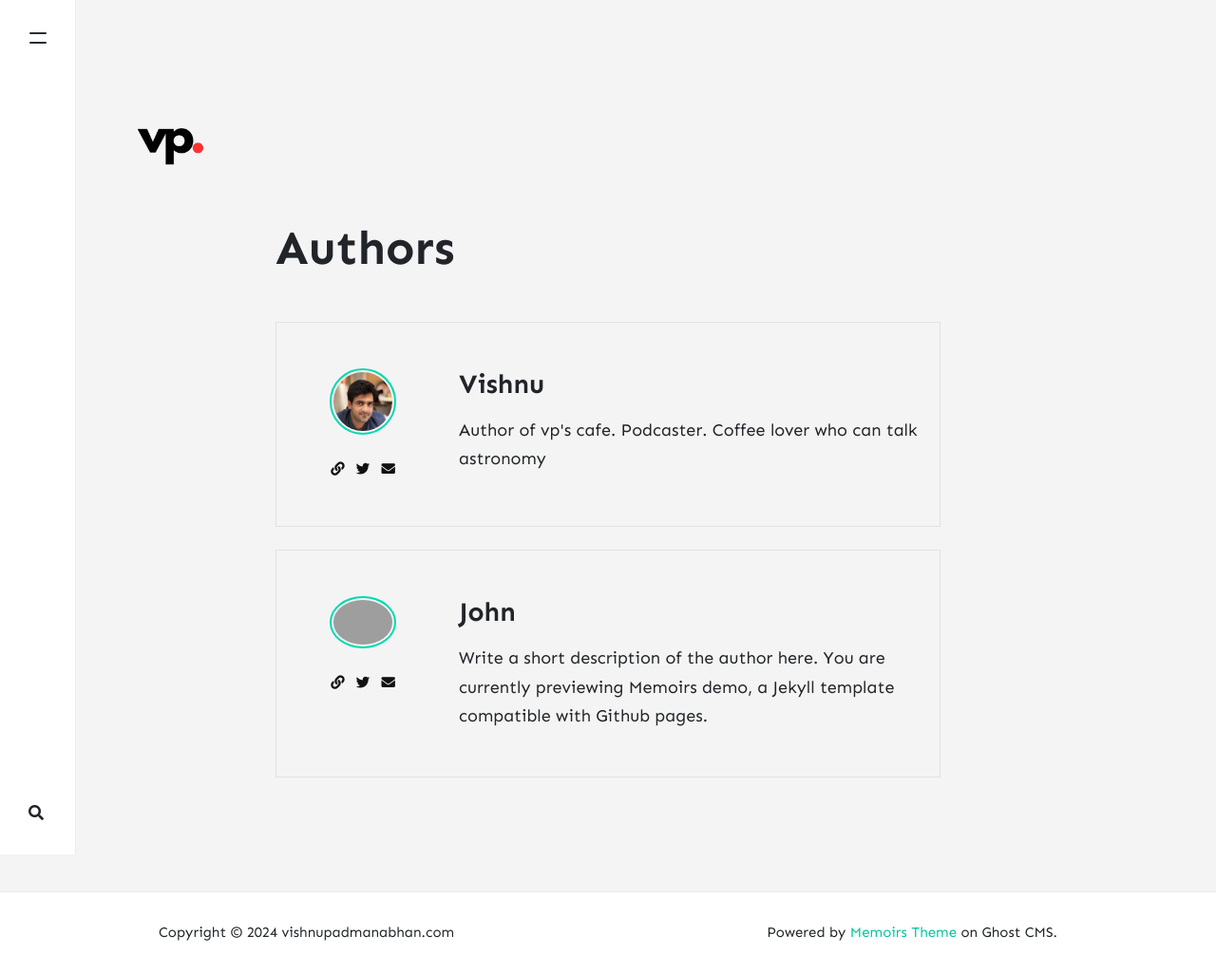
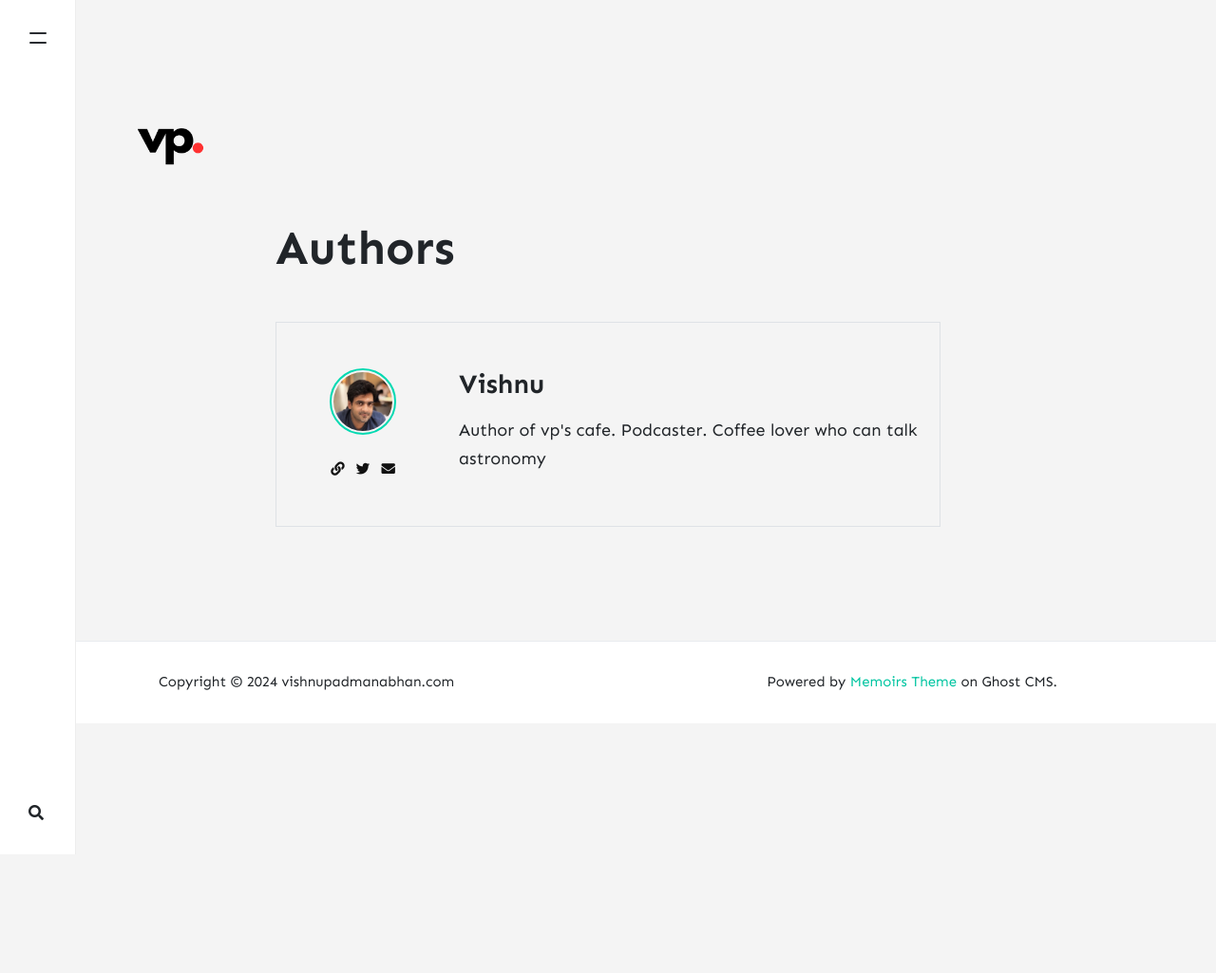
Before and after one commit to vishnupadmanabhan/vishnupadmanabhan.github.io, a Jekyll site: the page built from _pages/authors.html, in a window 1280 px wide. Shown: the whole page at 95% size. Built offline with Jekyll 4.4.1, drawn with Linux system fonts in a browser that asks for light colours; nearby versions of some CDN libraries; after the commit the page ends 900 px from its top, so only the background shows below that.

Commit message:
cleaned up the config

```diff
--- a/_config.yml
+++ b/_config.yml
@@ -23,14 +23,6 @@ authors:
     web: https://vishnupadmanabhan.com
     twitter: https://twitter.com/neoelemento
     description: "Author of vp's cafe. Podcaster. Coffee lover who can talk astronomy"
-  john:
-    name: John
-    display_name: John
-    avatar: 'assets/images/avatar.png'
-    email: wowthemesnet@gmail.com
-    web: https://www.wowthemes.net
-    twitter: https://twitter.com/wowthemesnet
-    description: "Write a short description of the author here. You are currently previewing Memoirs demo, a Jekyll template compatible with Github pages."
 
 # Plugins
 plugins:
```
